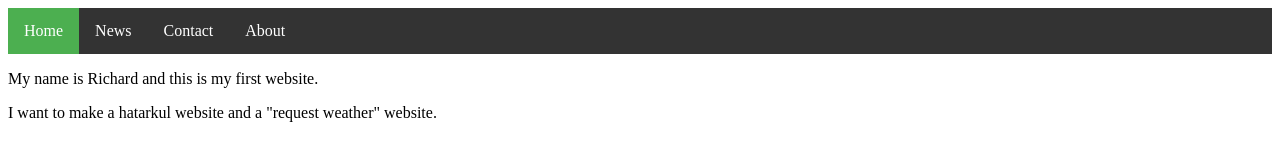
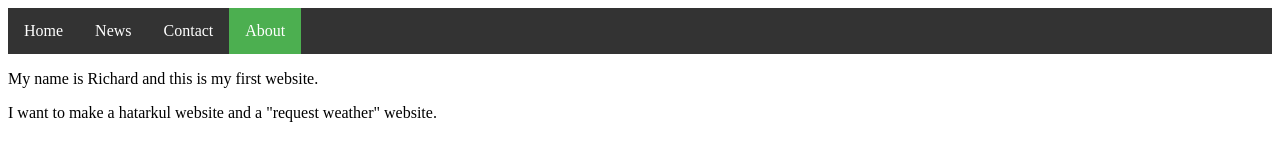
Before and after one commit to bovertaco/bovertaco.github.io, a plain HTML site: page about.html in a window 1280 px wide. Drawn offline with Linux system fonts and the light colour scheme.

Commit message:
Update about.html

```diff
--- a/about.html
+++ b/about.html
@@ -7,10 +7,10 @@
 <body>
 
 <ul>
-  <li><a class="active" href="index.html">Home</a></li>
+  <li><a href="index.html">Home</a></li>
   <li><a href="#news">News</a></li>
   <li><a href="#contact">Contact</a></li>
-  <li><a href="#about">About</a></li>
+  <li><a class="active" href="#about">About</a></li>
 </ul>
 
 <p>My name is Richard and this is my first website.</p>
```
